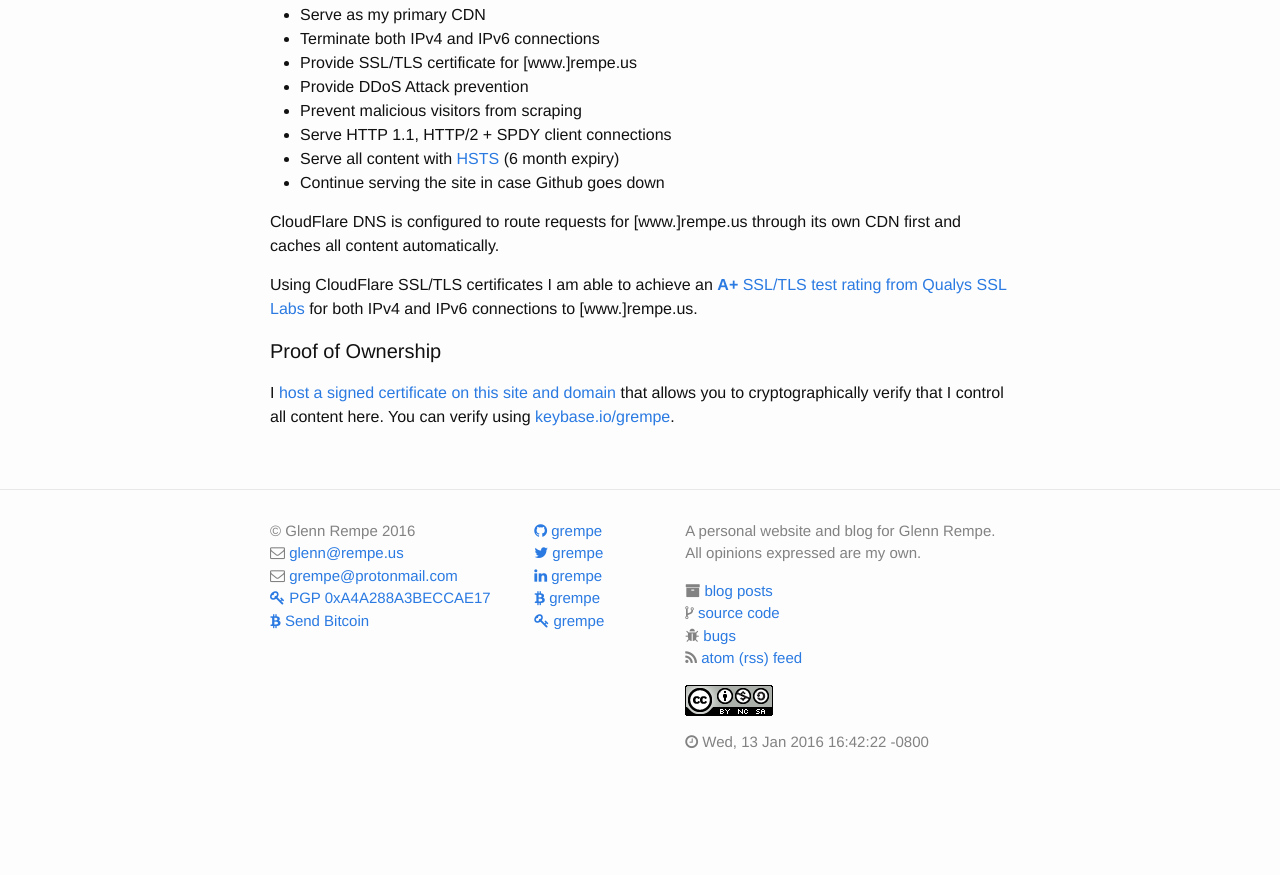
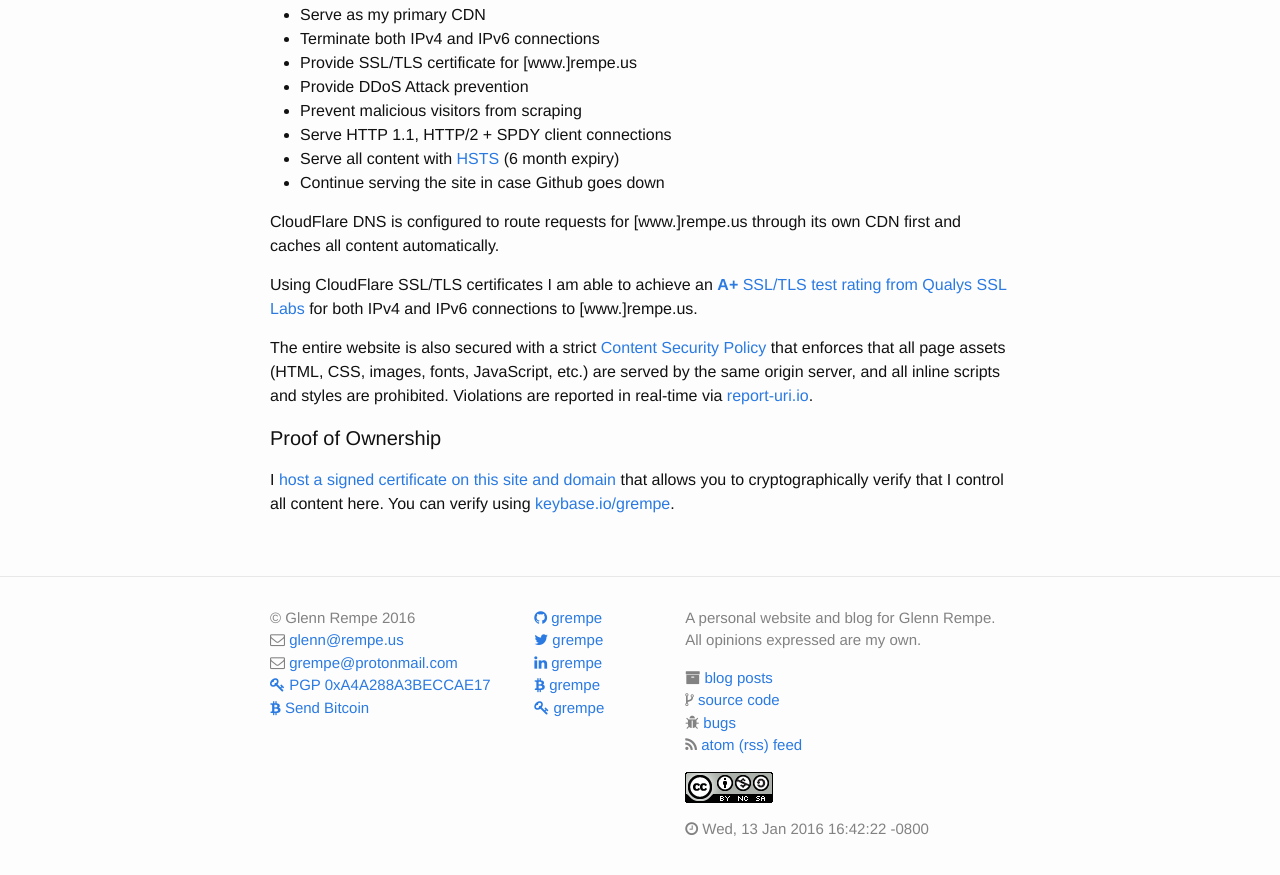
Before and after one commit to grempe/grempe.github.io, a Jekyll site: the page built from _pages/about.md, in a window 1280 px wide and 900 px high, scrolled down 1912 px. Shown: the top 875 px of the window. Built offline with Jekyll 4.4.1, drawn with Linux system fonts in a browser that asks for light colours; before the commit the page ends 2725 px from its top, so only the background shows below that.

Commit message:
Add CSP description to about page

```diff
--- a/_pages/about.md
+++ b/_pages/about.md
@@ -106,6 +106,11 @@
 rating from Qualys SSL Labs](https://www.ssllabs.com/ssltest/analyze.html?d=rempe.us&latest)
 for both IPv4 and IPv6 connections to [www.]rempe.us.
 
+The entire website is also secured with a strict [Content Security Policy](http://www.html5rocks.com/en/tutorials/security/content-security-policy/) that enforces that
+all page assets (HTML, CSS, images, fonts, JavaScript, etc.) are served by the same origin
+server, and all inline scripts and styles are prohibited. Violations are reported
+in real-time via [report-uri.io](https://report-uri.io/).
+
 #### Proof of Ownership
 
 I [host a signed certificate on this site and domain](https://www.rempe.us/keybase.txt)
```
